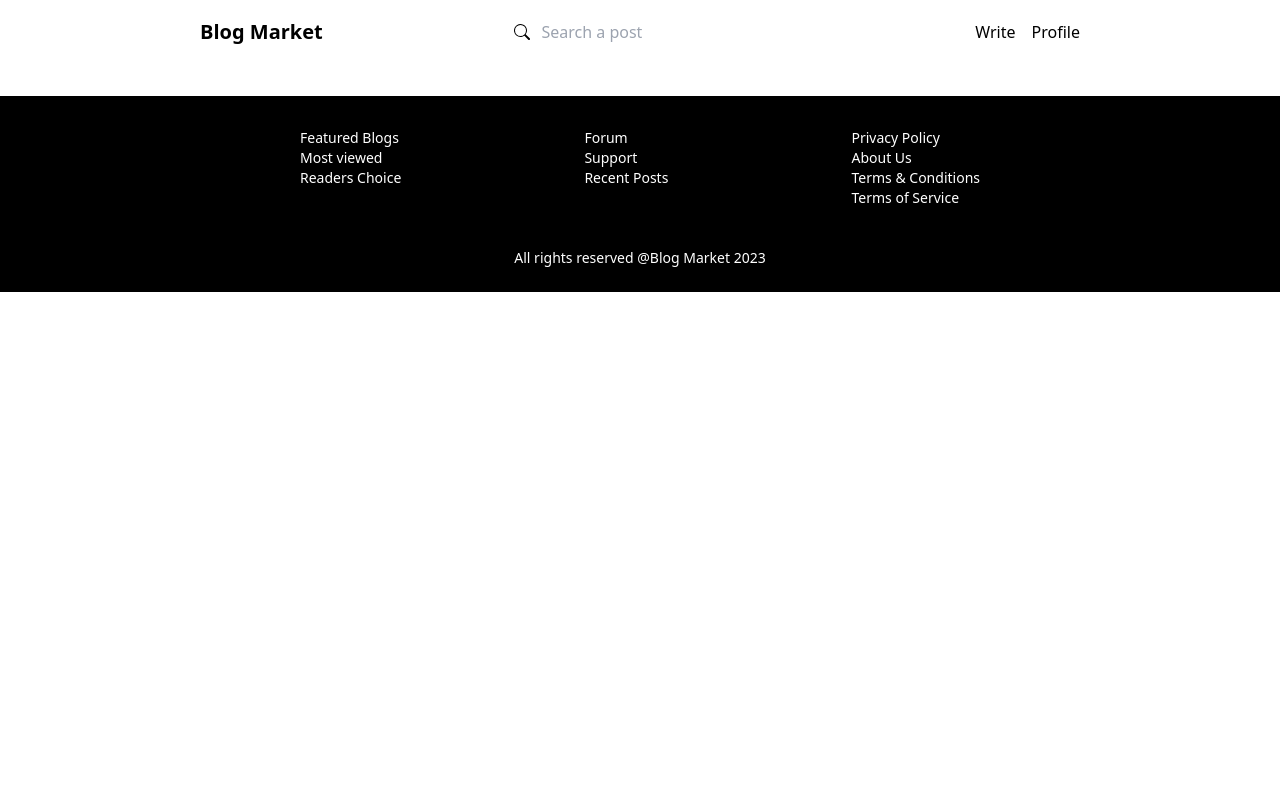
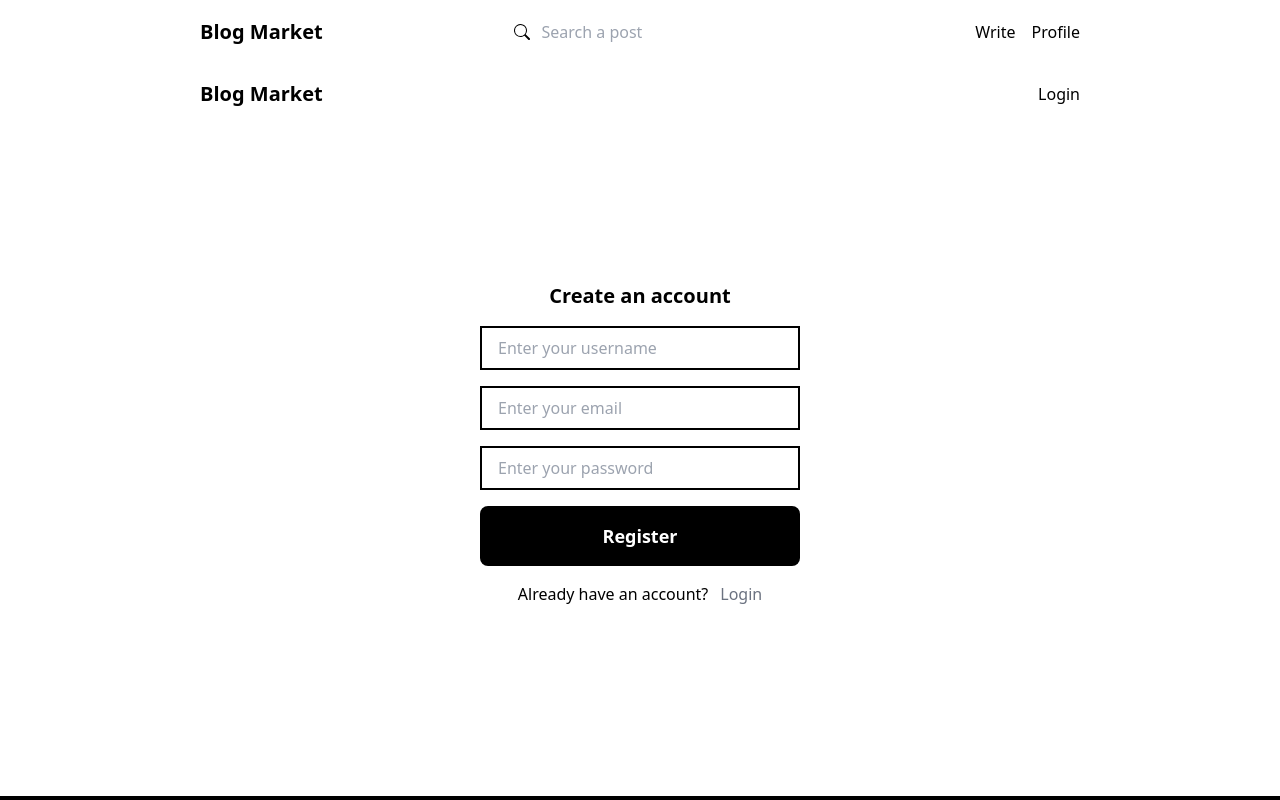
Before and after one commit to baized1245/Mern-Tech-Blog, a React (Vite) app in the folder frontend/: page /register in a window 1280 px wide. Shown: the top 800 px of the page. Built offline with nearby package versions, Linux system fonts and the light colour scheme.

Commit message:
Login and regisation page design

```diff
--- a/frontend/src/App.jsx
+++ b/frontend/src/App.jsx
@@ -3,13 +3,17 @@
 import Footer from './components/Footer'
 import { Route, Routes } from 'react-router-dom'
 import Home from './pages/Home'
+import Login from './pages/login'
+import Register from './pages/Register'
 
 const App = () => {
   return (
     <div>
       <Navbar />
       <Routes>
-        <Route exact path="/" element={<Home />} />
+        <Route path="/" element={<Home />} />
+        <Route path="/login" element={<Login />} />
+        <Route path="/register" element={<Register />} />
       </Routes>
       <Footer />
     </div>
--- /dev/null
+++ b/frontend/src/pages/Register.jsx
@@ -0,0 +1,86 @@
+import { Link, useNavigate } from 'react-router-dom'
+import Footer from '../components/Footer'
+import { useState } from 'react'
+import axios from 'axios'
+import React from 'react'
+// import {URL} from '../url'
+
+const Register = () => {
+  const [username, setUsername] = useState('')
+  const [email, setEmail] = useState('')
+  const [password, setPassword] = useState('')
+  const [error, setError] = useState(false)
+  const navigate = useNavigate()
+
+  const handleRegister = async () => {
+    try {
+      const res = await axios.post(URL + '/api/auth/register', {
+        username,
+        email,
+        password,
+      })
+      setUsername(res.data.username)
+      setEmail(res.data.email)
+      setPassword(res.data.password)
+      setError(false)
+      navigate('/login')
+    } catch (err) {
+      setError(true)
+      console.log(err)
+    }
+  }
+
+  return (
+    <>
+      <div className="flex items-center justify-between px-6 md:px-[200px] py-4">
+        <h1 className="text-lg md:text-xl font-extrabold">
+          <Link to="/">Blog Market</Link>
+        </h1>
+        <h3>
+          <Link to="/login">Login</Link>
+        </h3>
+      </div>
+      <div className="w-full flex justify-center items-center h-[80vh] ">
+        <div className="flex flex-col justify-center items-center space-y-4 w-[80%] md:w-[25%]">
+          <h1 className="text-xl font-bold text-left">Create an account</h1>
+          <input
+            onChange={(e) => setUsername(e.target.value)}
+            className="w-full px-4 py-2 border-2 border-black outline-0"
+            type="text"
+            placeholder="Enter your username"
+          />
+          <input
+            onChange={(e) => setEmail(e.target.value)}
+            className="w-full px-4 py-2 border-2 border-black outline-0"
+            type="text"
+            placeholder="Enter your email"
+          />
+          <input
+            onChange={(e) => setPassword(e.target.value)}
+            className="w-full px-4 py-2 border-2 border-black outline-0"
+            type="password"
+            placeholder="Enter your password"
+          />
+          <button
+            onClick={handleRegister}
+            className="w-full px-4 py-4 text-lg font-bold text-white bg-black rounded-lg hover:bg-gray-500 hover:text-black "
+          >
+            Register
+          </button>
+          {error && (
+            <h3 className="text-red-500 text-sm ">Something went wrong</h3>
+          )}
+          <div className="flex justify-center items-center space-x-3">
+            <p>Already have an account?</p>
+            <p className="text-gray-500 hover:text-black">
+              <Link to="/login">Login</Link>
+            </p>
+          </div>
+        </div>
+      </div>
+      <Footer />
+    </>
+  )
+}
+
+export default Register
--- /dev/null
+++ b/frontend/src/pages/login.jsx
@@ -0,0 +1,80 @@
+import { Link, useNavigate } from 'react-router-dom'
+import Footer from '../components/Footer'
+import { useContext, useState } from 'react'
+import axios from 'axios'
+// import { URL } from '../url'
+// import { UserContext } from "../context/UserContext"
+import React from 'react'
+
+const Login = () => {
+  const [email, setEmail] = useState('')
+  const [password, setPassword] = useState('')
+  const [error, setError] = useState(false)
+  //   const { setUser } = useContext(UserContext)
+  const navigate = useNavigate()
+
+  const handleLogin = async () => {
+    try {
+      const res = await axios.post(
+        URL + '/api/auth/login',
+        { email, password },
+        { withCredentials: true }
+      )
+      // console.log(res.data)
+      setUser(res.data)
+      navigate('/')
+    } catch (err) {
+      setError(true)
+      console.log(err)
+    }
+  }
+  return (
+    <>
+      <div className="flex items-center justify-between px-6 md:px-[200px] py-4">
+        <h1 className="text-lg md:text-xl font-extrabold">
+          <Link to="/">Blog Market</Link>
+        </h1>
+        <h3>
+          <Link to="/register">Register</Link>
+        </h3>
+      </div>
+      <div className="w-full flex justify-center items-center h-[80vh] ">
+        <div className="flex flex-col justify-center items-center space-y-4 w-[80%] md:w-[25%]">
+          <h1 className="text-xl font-bold text-left">
+            Log in to your account
+          </h1>
+          <input
+            onChange={(e) => setEmail(e.target.value)}
+            className="w-full px-4 py-2 border-2 border-black outline-0"
+            type="text"
+            placeholder="Enter your email"
+          />
+          <input
+            onChange={(e) => setPassword(e.target.value)}
+            className="w-full px-4 py-2 border-2 border-black outline-0"
+            type="password"
+            placeholder="Enter your password"
+          />
+          <button
+            onClick={handleLogin}
+            className="w-full px-4 py-4 text-lg font-bold text-white bg-black rounded-lg hover:bg-gray-500 hover:text-black "
+          >
+            Log in
+          </button>
+          {error && (
+            <h3 className="text-red-500 text-sm ">Something went wrong</h3>
+          )}
+          <div className="flex justify-center items-center space-x-3">
+            <p>New here?</p>
+            <p className="text-gray-500 hover:text-black">
+              <Link to="/register">Register</Link>
+            </p>
+          </div>
+        </div>
+      </div>
+      <Footer />
+    </>
+  )
+}
+
+export default Login
```
